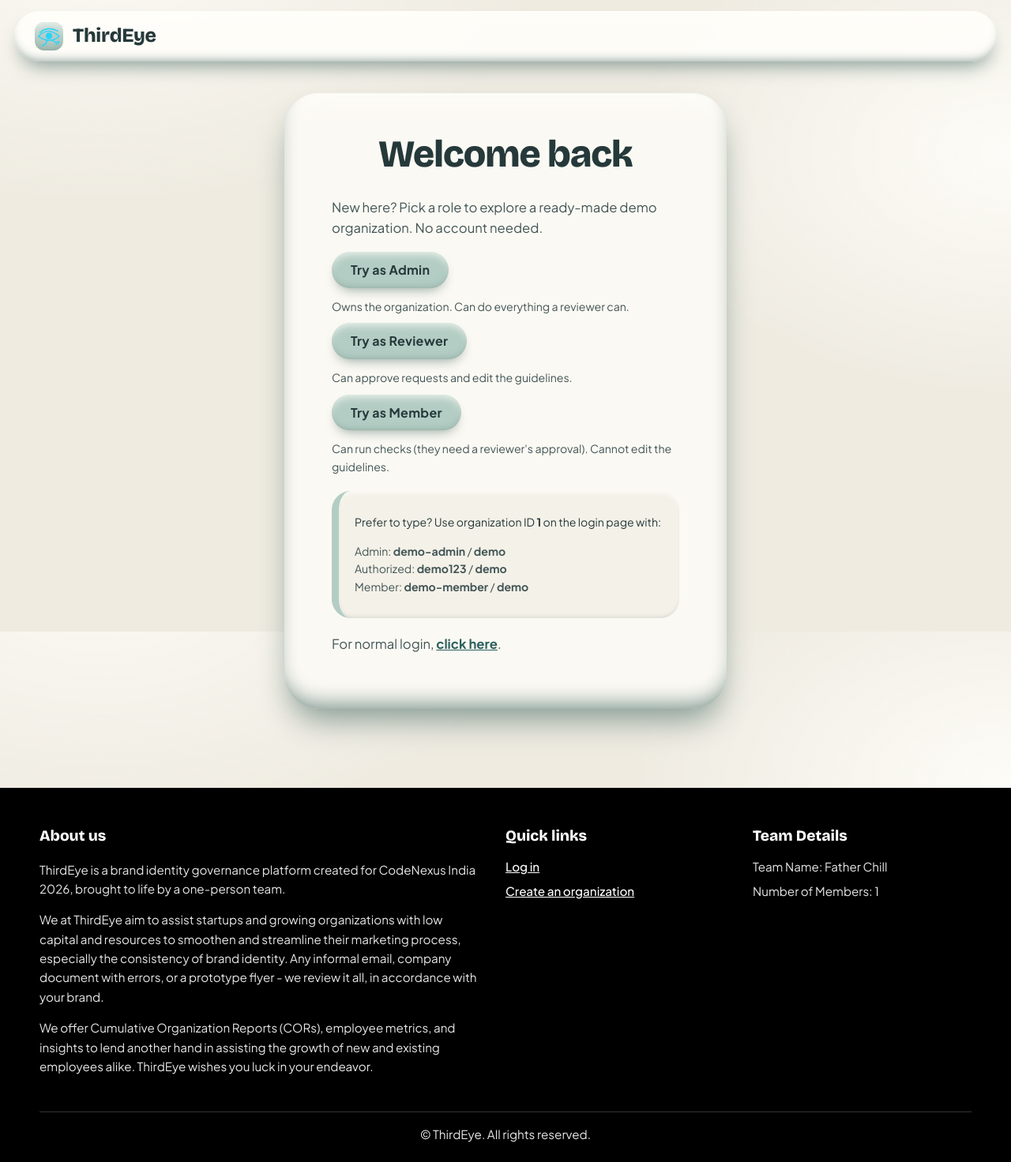
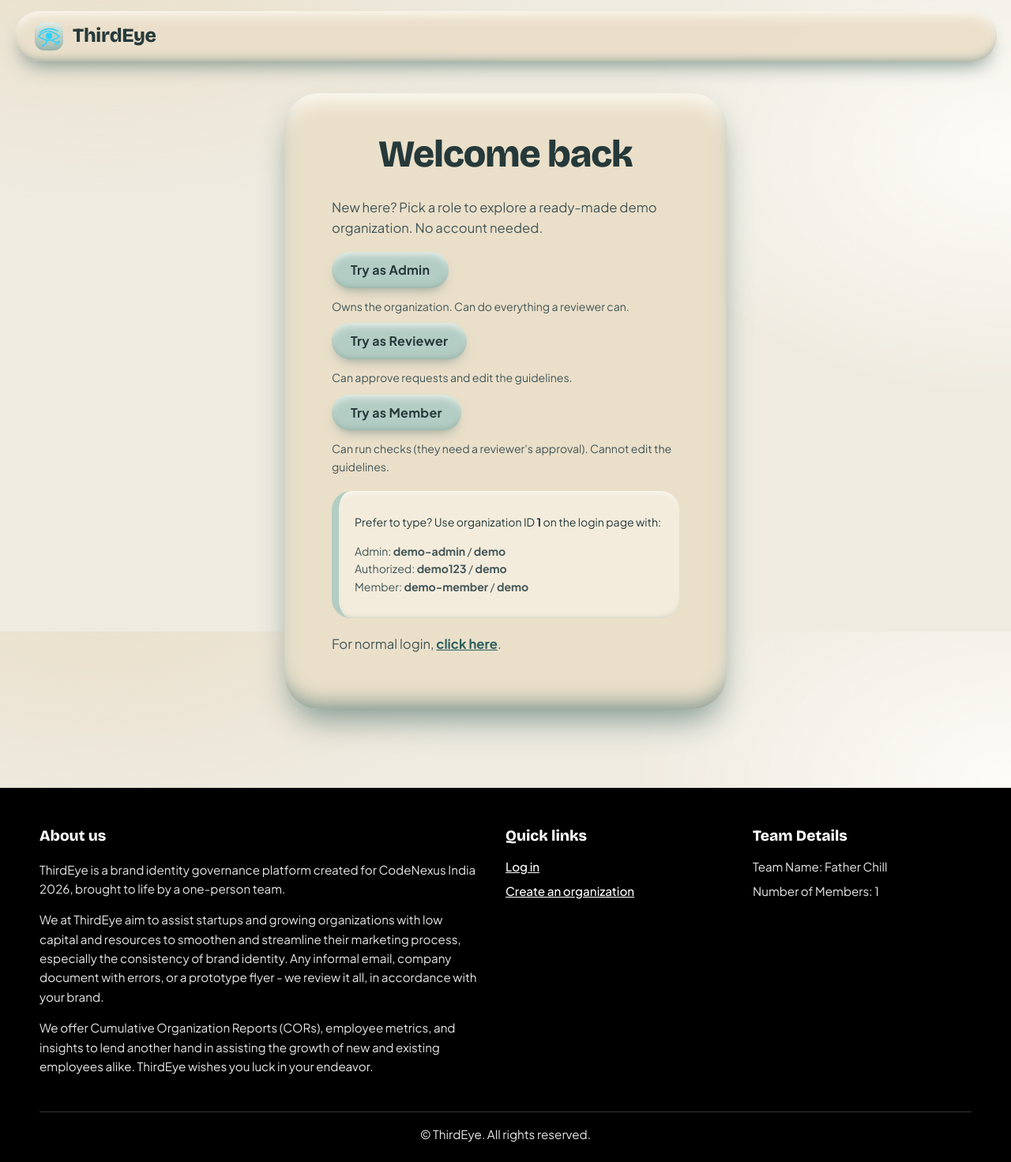
Before and after one commit to skishore-dhcp/thirdeye, a Flask app: page / in a window 1280 px wide. Shown: the whole page at 79% size. Run offline with Flask 3, Linux system fonts and the light colour scheme.

Commit message:
Add files via upload

```diff
--- a/static/css/style.css
+++ b/static/css/style.css
@@ -2,14 +2,14 @@
 
 :root {
   --tcl01-bg: #efebe1;
-  --tcl01-glow: #fbf9f3;
+  --tcl01-glow: #eadfc9;
   --tcl01-clay: #b3cdc4;
   --tcl01-shade: #7f968f;
   --tcl01-light: #fffefae6;
   --tcl01-ink: #26393a;
   --tcl01-mut: #435657;
-  --tcl01-soft: #f4f1e8;
-  --tcl01-well: #f7f5ee;
+  --tcl01-soft: #f3ecdc;
+  --tcl01-well: #f6f1e4;
   --tcl01-link: #2c605e;
   --tcl01-ok: #8fc2a8;
   --tcl01-bad: #c9735f;
@@ -52,7 +52,7 @@ a { color: var(--tcl01-link); font-weight: 700; }
 
 .titlebar {
   position: sticky; top: 12px; z-index: 10; display: flex; align-items: center; justify-content: space-between; gap: 14px;
-  margin: 14px 18px 0; padding: 12px 26px; border-radius: 999px; background: var(--tcl01-light); backdrop-filter: blur(10px);
+  margin: 14px 18px 0; padding: 12px 26px; border-radius: 999px; background: rgba(234, 223, 201, .94); backdrop-filter: blur(10px);
   box-shadow: var(--shadow-md);
 }
 .brand { display: flex; align-items: center; gap: 12px; color: var(--tcl01-ink); text-decoration: none; font-family: var(--font-tcl01-display); font-weight: 800; font-size: 1.55rem; letter-spacing: -.01em; }
```
